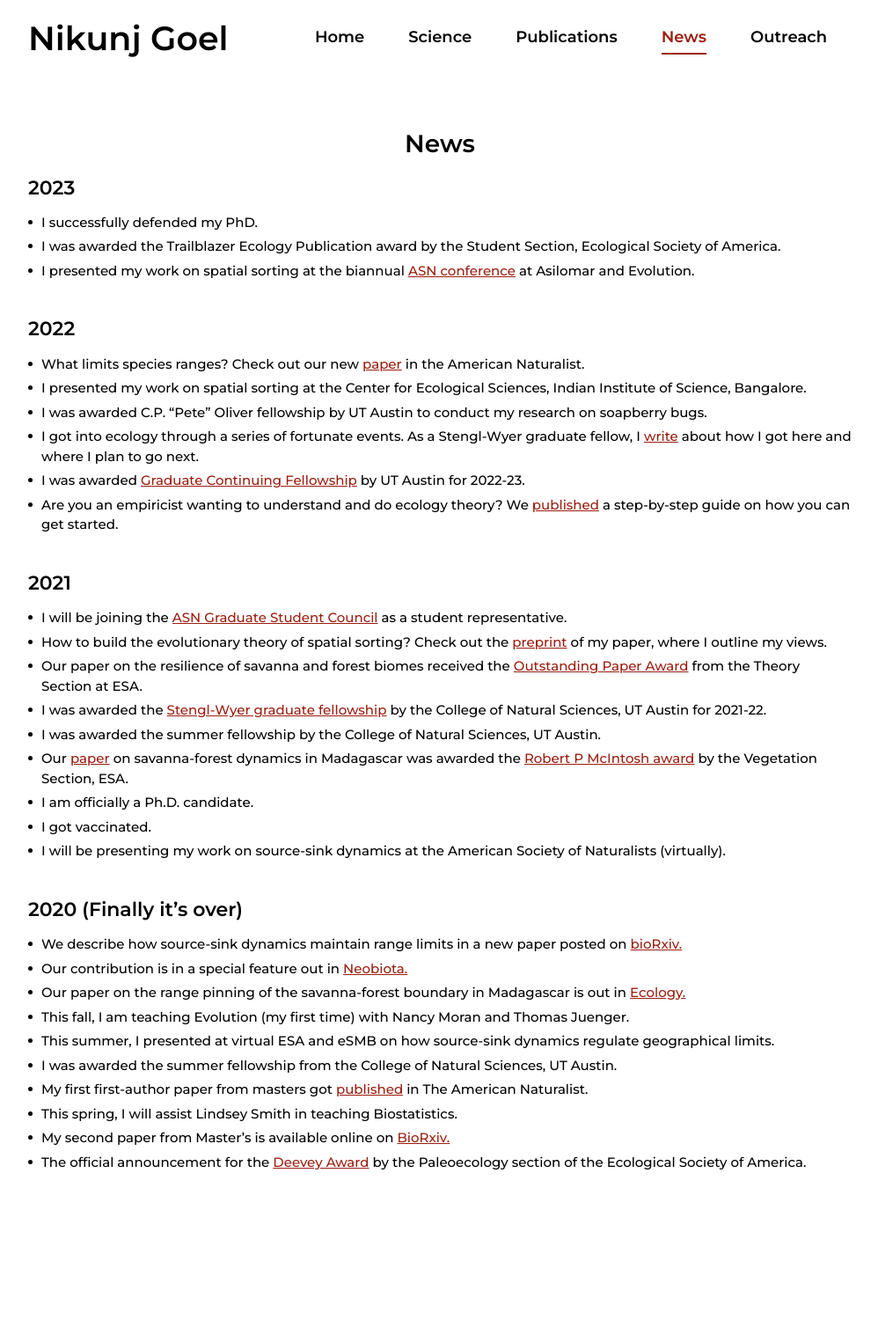
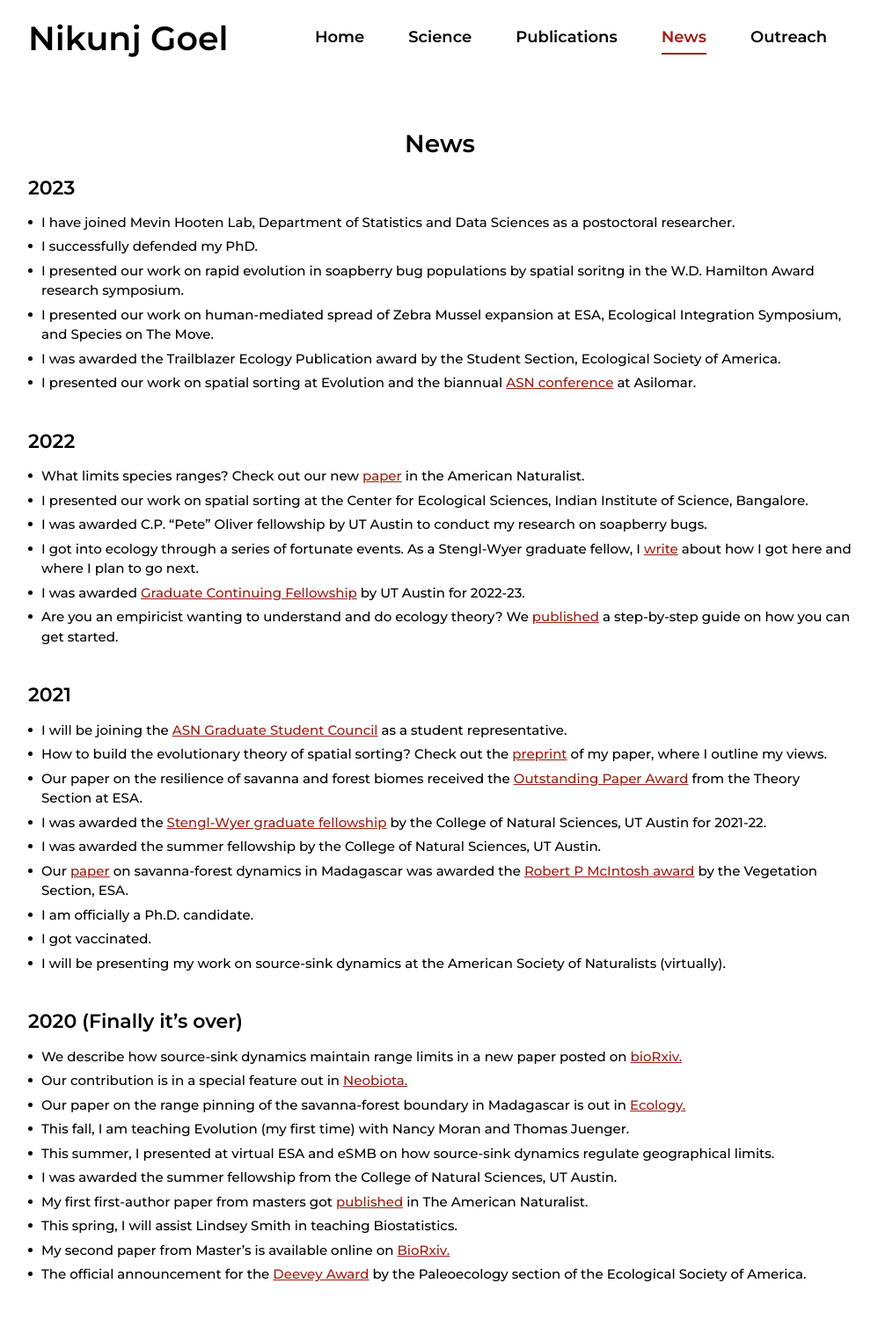
Before and after one commit to nikunj410/nikunj410.github.io, a Jekyll site: the page built from _pages/news.md, in a window 1280 px wide. Shown: the whole page at 88% size, without its empty margins (140-1138 px from the left). Built offline with Jekyll 4.4.1, drawn with Linux system fonts in a browser that asks for light colours; nearby versions of some CDN libraries; before the commit the page ends 1397 px from its top, so only the background shows below that.

Commit message:
update news

```diff
--- a/_pages/news.md
+++ b/_pages/news.md
@@ -11,16 +11,19 @@ News
 
 ### 2023
 
+*   I have joined Mevin Hooten Lab, Department of Statistics and Data Sciences as a postoctoral researcher.
 *   I successfully defended my PhD.
+*   I presented our work on rapid evolution in soapberry bug populations by spatial soritng in the W.D. Hamilton Award research symposium.
+*   I presented our work on human-mediated spread of Zebra Mussel expansion at ESA, Ecological Integration Symposium, and Species on The Move.
 *   I was awarded the Trailblazer Ecology Publication award by the Student Section, Ecological Society of America.
-*   I presented my work on spatial sorting at the biannual [ASN conference](https://asnasilomar2023.org/) at Asilomar and Evolution.
+*   I presented our work on spatial sorting at Evolution and the biannual [ASN conference](https://asnasilomar2023.org/) at Asilomar.
 
 <br>
 
 ### 2022
 
 *   What limits species ranges? Check out our new [paper](https://www.journals.uchicago.edu/doi/abs/10.1086/720420?journalCode=an) in the American Naturalist.
-*   I presented my work on spatial sorting at the Center for Ecological Sciences, Indian Institute of Science, Bangalore.
+*   I presented our work on spatial sorting at the Center for Ecological Sciences, Indian Institute of Science, Bangalore.
 *   I was awarded C.P. “Pete” Oliver fellowship by UT Austin to conduct my research on soapberry bugs.
 *   I got into ecology through a series of fortunate events. As a Stengl-Wyer graduate fellow, I [write](https://biodiversity.utexas.edu/news/entry/meet-stengl-wyer-fellow-nikunj-goel) about how I got here and where I plan to go next.
 *   I was awarded [Graduate Continuing Fellowship](https://gradschool.utexas.edu/funding/fellowships/grad-school/continuing) by UT Austin for 2022-23.
```
